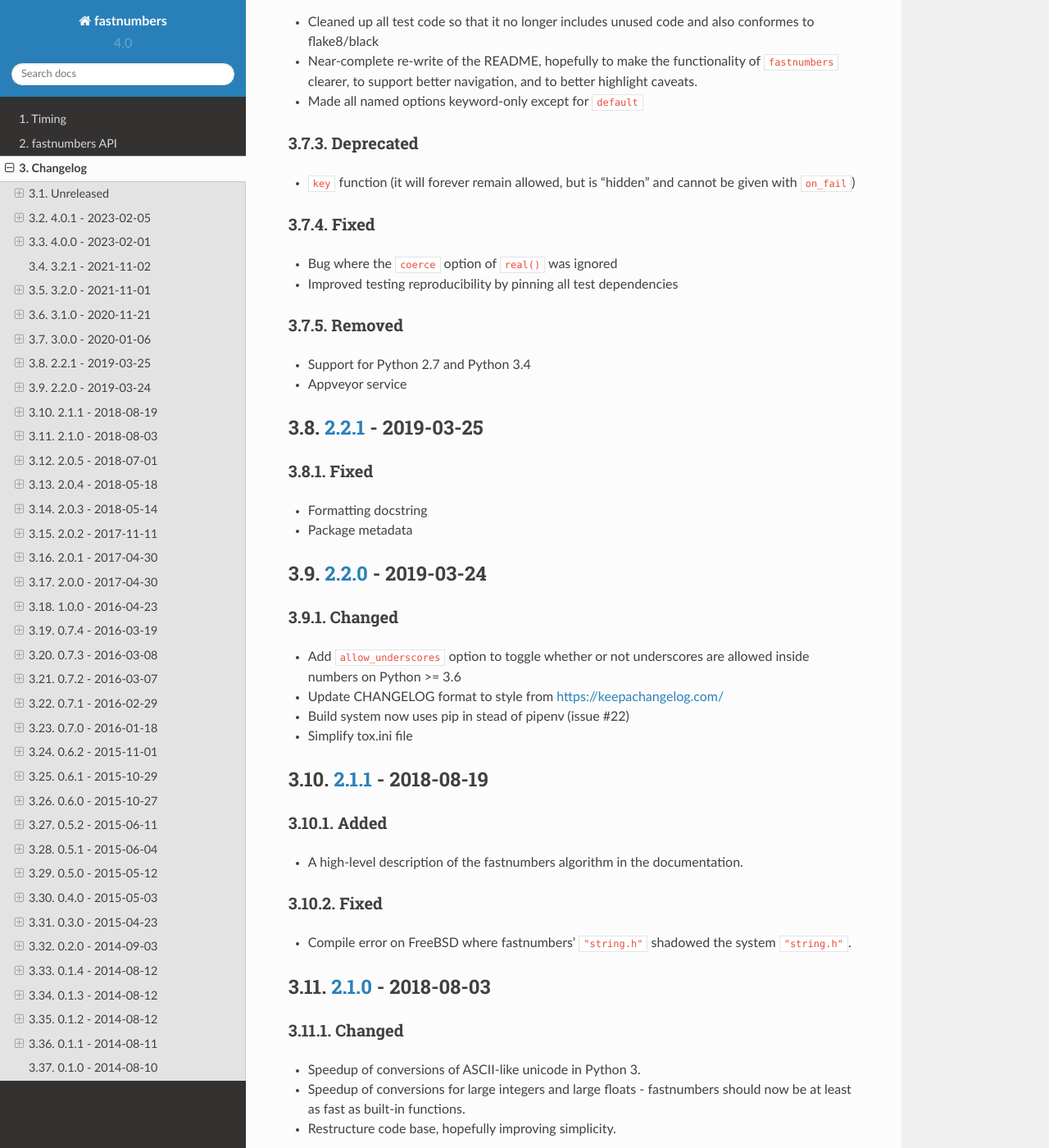
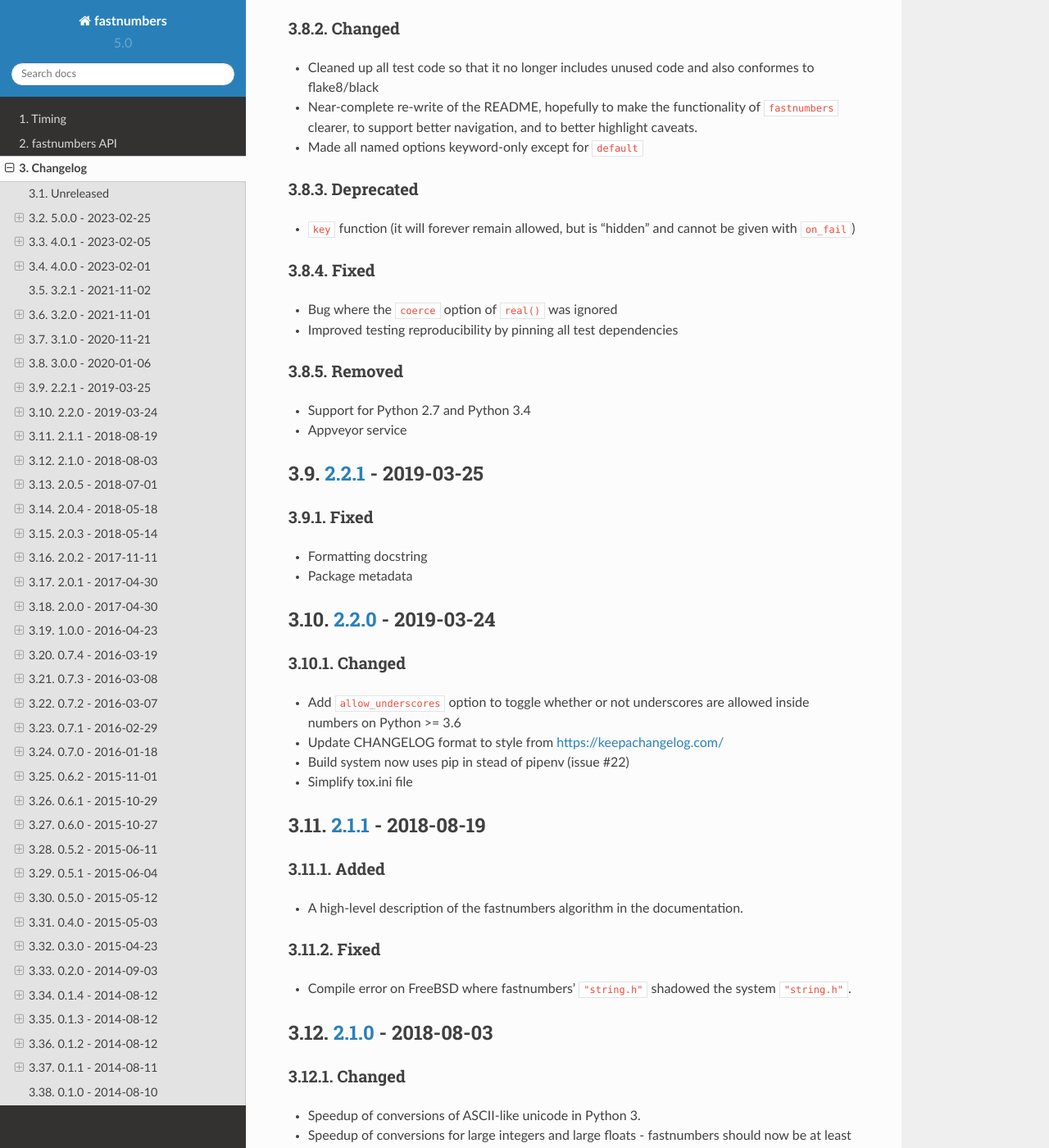
Before and after one commit to SethMMorton/fastnumbers, a Sphinx documentation site: the page built from docs/source/changelog.rst, in a window 1280 px wide and 1400 px high, scrolled down 2624 px. Shown: the whole window at 82% size. Built offline with Sphinx 7.4.7 and the Read the Docs theme 2.0.0, drawn with Linux system fonts in a browser that asks for light colours; some of the changed text lies outside the part shown.

Commit message:
Bump version: 4.0.1 → 5.0.0

```diff
--- a/CHANGELOG.md
+++ b/CHANGELOG.md
@@ -1,4 +1,7 @@
 Unreleased
+---
+
+[5.0.0] - 2023-02-25
 ---
 
 ### Added
@@ -421,6 +424,7 @@ Unreleased
   - Initial release of `fastnumbers`
 
 <!---Comparison links-->
+[5.0.0]: https://github.com/SethMMorton/fastnumbers/compare/4.0.1...5.0.0
 [4.0.1]: https://github.com/SethMMorton/fastnumbers/compare/4.0.0...4.0.1
 [4.0.0]: https://github.com/SethMMorton/fastnumbers/compare/3.2.1...4.0.0
 [3.2.1]: https://github.com/SethMMorton/fastnumbers/compare/3.2.0...3.2.1
--- a/docs/source/conf.py
+++ b/docs/source/conf.py
@@ -68,7 +68,7 @@ copyright = "2014, Seth M. Morton"
 # built documents.
 #
 # The full version, including alpha/beta/rc tags.
-release = "4.0.1"
+release = "5.0.0"
 # The short X.Y version.
 version = ".".join(release.split(".")[0:2])
 
--- a/setup.cfg
+++ b/setup.cfg
@@ -1,5 +1,5 @@
 [bumpversion]
-current_version = 4.0.1
+current_version = 5.0.0
 commit = True
 tag = True
 tag_name = {new_version}
--- a/setup.py
+++ b/setup.py
@@ -47,7 +47,7 @@ ext = [
 # All other data is in the setup.cfg file.
 setup(
     name="fastnumbers",
-    version="4.0.1",
+    version="5.0.0",
     python_requires=">=3.7",
     packages=find_packages(where="src"),
     package_dir={"": "src"},
```
Also changed, not shown: 1 other file.
